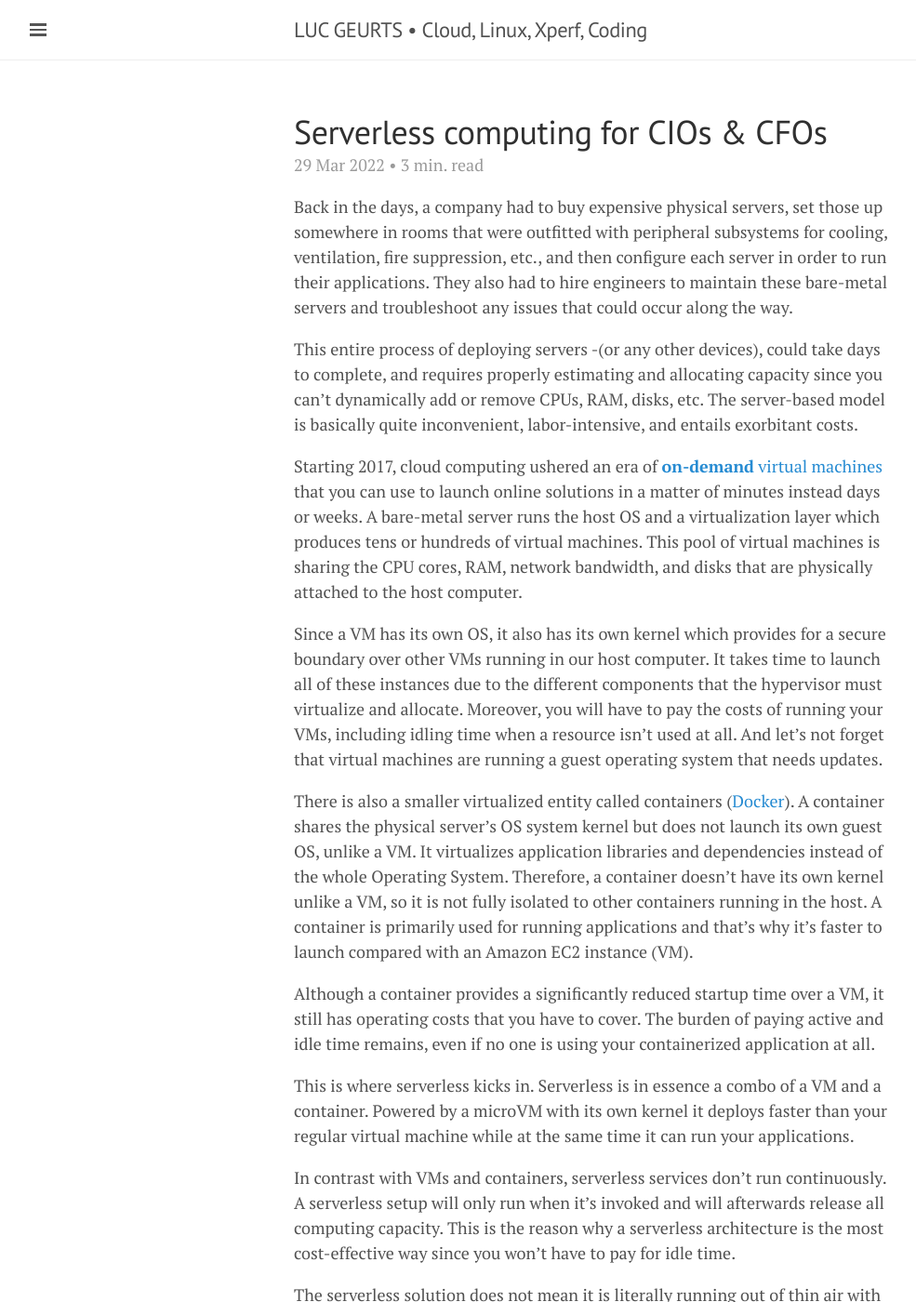
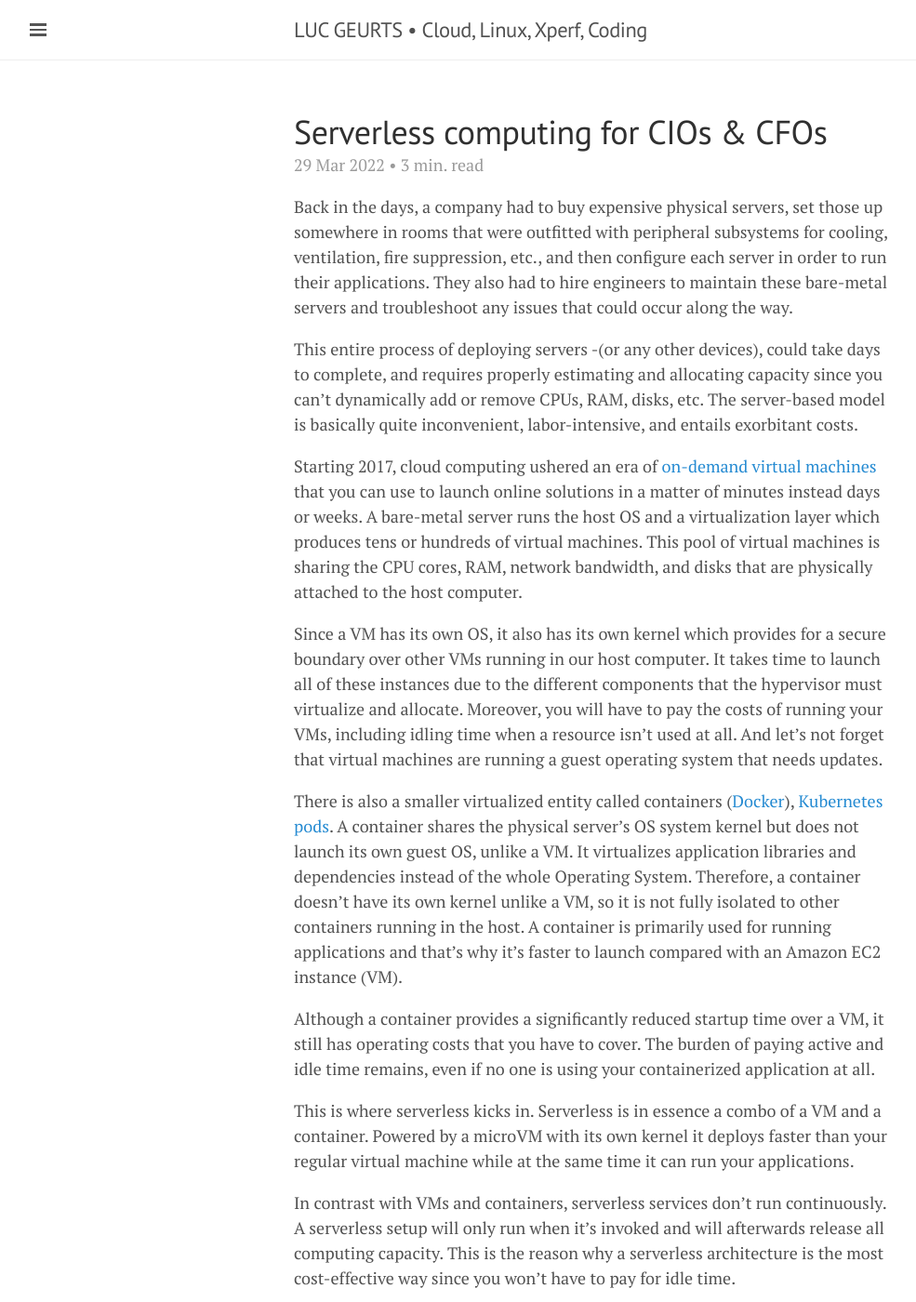
Before and after one commit to lgeurts/lgeurts.github.io, a Jekyll site: the page built from _posts/2022-03-29-what-is-serverless-computing.md, in a window 1280 px wide and 1400 px high. Shown: the whole window at 93% size, without its empty margins (0-985 px from the left). Built offline with Jekyll 4.4.1, drawn with Linux system fonts in a browser that asks for light colours; nearby versions of some CDN libraries; comment, search, counter and statistics services are not loaded.

Commit message:
Update 2022-03-29-what-is-serverless-computing.md

```diff
--- a/_posts/2022-03-29-what-is-serverless-computing.md
+++ b/_posts/2022-03-29-what-is-serverless-computing.md
@@ -13,11 +13,11 @@ Back in the days, a company had to buy expensive physical servers, set those up
 
 This entire process of deploying servers -(or any other devices), could take days to complete, and requires properly estimating and allocating capacity since you can't dynamically add or remove CPUs, RAM, disks, etc. The server-based model is basically quite inconvenient, labor-intensive, and entails exorbitant costs.
 
-Starting 2017, cloud computing ushered an era of [**on-demand** virtual machines](https://aws.amazon.com/ec2/) that you can use to launch online solutions in a matter of minutes instead days or weeks. A bare-metal server runs the host OS and a virtualization layer which produces tens or hundreds of virtual machines. This pool of virtual machines is sharing the CPU cores, RAM, network bandwidth, and disks that are physically attached to the host computer.
+Starting 2017, cloud computing ushered an era of [on-demand virtual machines](https://aws.amazon.com/ec2/) that you can use to launch online solutions in a matter of minutes instead days or weeks. A bare-metal server runs the host OS and a virtualization layer which produces tens or hundreds of virtual machines. This pool of virtual machines is sharing the CPU cores, RAM, network bandwidth, and disks that are physically attached to the host computer.
 
 Since a VM has its own OS, it also has its own kernel which provides for a secure boundary over other VMs running in our host computer. It takes time to launch all of these instances due to the different components that the hypervisor must virtualize and allocate. Moreover, you will have to pay the costs of running your VMs, including idling time when a resource isn’t used at all. And let's not forget that virtual machines are running a guest operating system that needs updates.
 
-There is also a smaller virtualized entity called containers ([Docker](https://www.docker.com/)). A container shares the physical server’s OS system kernel but does not launch its own guest OS, unlike a VM. It virtualizes application libraries and dependencies instead of the whole Operating System. Therefore, a container doesn’t have its own kernel unlike a VM, so it is not fully isolated to other containers running in the host. A container is primarily used for running applications and that's why it's faster to launch compared with an Amazon EC2 instance (VM).
+There is also a smaller virtualized entity called containers ([Docker](https://www.docker.com/)), [Kubernetes pods](https://kubernetes.io/docs/concepts/workloads/pods/). A container shares the physical server’s OS system kernel but does not launch its own guest OS, unlike a VM. It virtualizes application libraries and dependencies instead of the whole Operating System. Therefore, a container doesn’t have its own kernel unlike a VM, so it is not fully isolated to other containers running in the host. A container is primarily used for running applications and that's why it's faster to launch compared with an Amazon EC2 instance (VM).
 
 Although a container provides a significantly reduced startup time over a VM, it still has operating costs that you have to cover. The burden of paying active and idle time remains, even if no one is using your containerized application at all.
 
```
